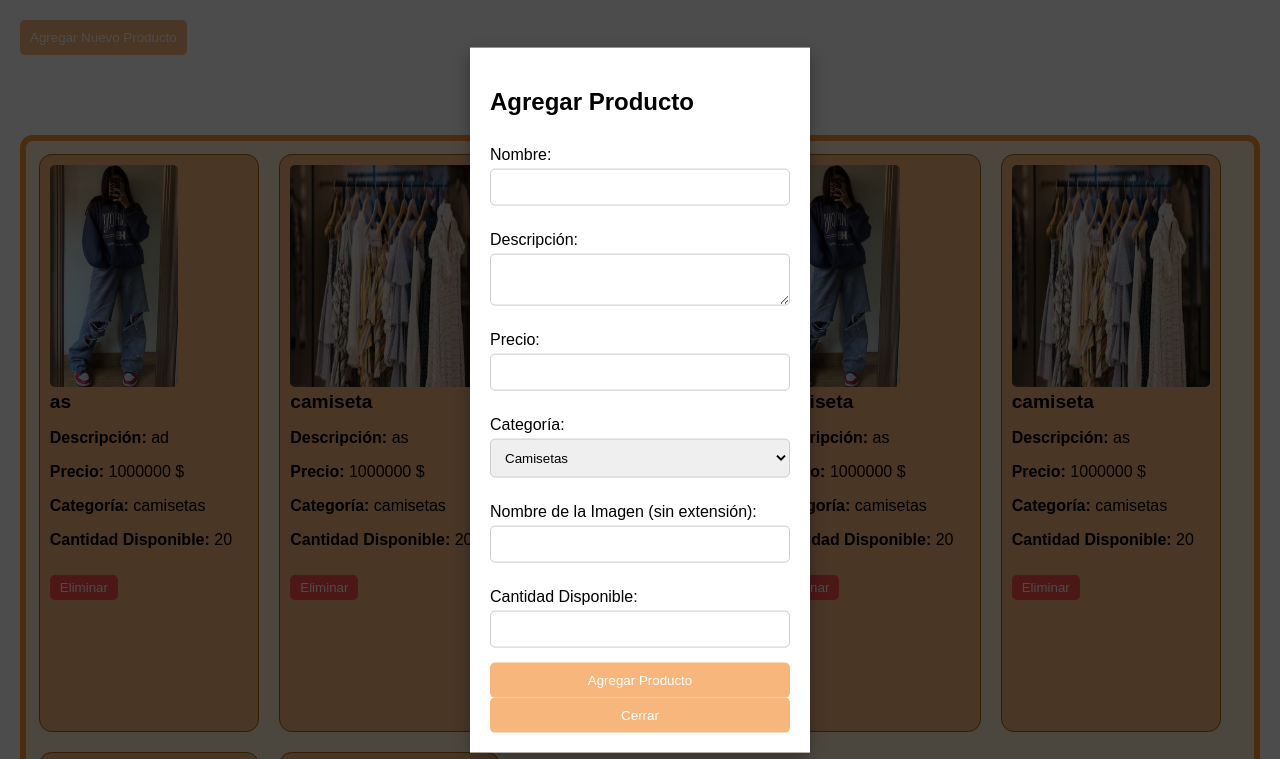
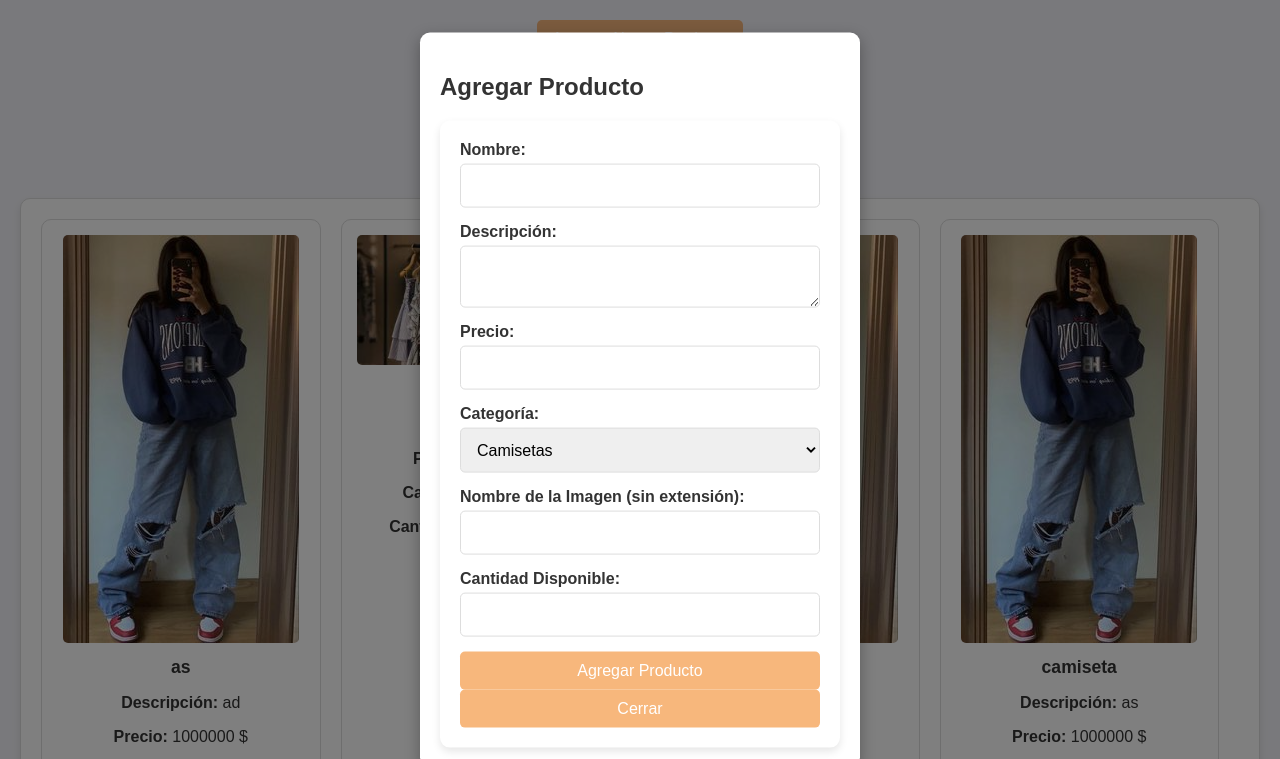
Before and after one commit to EduarChanaga/proyecto_essencia, a plain HTML site: page administrador.html in a window 1280 px wide. Both pictures are taken after a click on the button "Agregar Nuevo Producto". Shown: the top 759 px of the page. Drawn offline with Linux system fonts and the light colour scheme.

Commit message:
feat: :sparkles: cuenta
se creo el comprobante de cuenta y se mejoro el css de la paginal de administrador y la de tienda

```diff
--- a/administrador.html
+++ b/administrador.html
@@ -7,7 +7,7 @@
     <link rel="stylesheet" href="./css/administrador.css">
 </head>
 <body>
-    <button id="agregarNuevoProductoBtn">Agregar Nuevo Producto</button>
+    <center><button id="agregarNuevoProductoBtn">Agregar Nuevo Producto</button></center>
 
     <!-- Ventana emergente -->
     <div class="overlay" id="overlay"></div>
@@ -34,7 +34,7 @@
                 <option value="blusas">Blusas</option>
                 <option value="faldas">Faldas</option>
                 <option value="chaquetas_de_denim">Chaquetas de Denim</option>
-                <option value="abrigo">Abrigo</</option>
+                <option value="abrigo">Abrigo</option>
                 <option value="chalecos">Chalecos</option>
                 <option value="trajes">Trajes</option>
                 <option value="pantalones_cortos">Pantalones Cortos</option>
@@ -62,9 +62,41 @@
     </div>
 
     <div id="cambioResumen"></div>
-    <button id="downloadBtn" style="display:none;">Descargar Productos</button>
+    <center><button id="downloadBtn" style="display:none;">Descargar Productos</button></center>
+
+
 
     <center><h1>Productos</h1></center>
+     <!-- Filtro por Categoría -->
+     <center>
+        <label for="filterCategory">Filtrar por Categoría:</label>
+        <select id="filterCategory">
+            <option value="all">Todos</option>
+            <option value="camisetas">Camisetas</option>
+            <option value="pantalones">Pantalones</option>
+            <option value="chaquetas">Chaquetas</option>
+            <option value="zapatos">Zapatos</option>
+            <option value="accesorios">Accesorios</option>
+            <option value="camisas">Camisas</option>
+            <option value="blusas">Blusas</option>
+            <option value="faldas">Faldas</option>
+            <option value="chaquetas_de_denim">Chaquetas de Denim</option>
+            <option value="abrigo">Abrigo</option>
+            <option value="chalecos">Chalecos</option>
+            <option value="trajes">Trajes</option>
+            <option value="pantalones_cortos">Pantalones Cortos</option>
+            <option value="leggings">Leggings</option>
+            <option value="bufandas">Bufandas</option>
+            <option value="guantes">Guantes</option>
+            <option value="sombreros">Sombreros</option>
+            <option value="gorros">Gorros</option>
+            <option value="cinturones">Cinturones</option>
+            <option value="calcetines">Calcetines</option>
+            <option value="ropa_de_deporte">Ropa de Deporte</option>
+            <option value="batas">Batas</option>
+            <option value="ropas_de_cama">Ropas de Cama</option>
+        </select>
+    </center>
     <div id="productosContainer"></div>
 
     <script>
@@ -183,11 +215,13 @@
             actualizarResumen();
         });
 
-        function mostrarProductos() {
+        function mostrarProductos(categoriaFiltro = 'all') {
             const productosContainer = document.getElementById('productosContainer');
             productosContainer.innerHTML = '';
 
-            productos.forEach((producto, index) => {
+            const productosFiltrados = categoriaFiltro === 'all' ? productos : productos.filter(p => p.categoria === categoriaFiltro);
+
+            productosFiltrados.forEach((producto, index) => {
                 const productoDiv = document.createElement('div');
                 productoDiv.className = 'producto';
                 productoDiv.innerHTML = `
@@ -202,6 +236,12 @@
                 productosContainer.appendChild(productoDiv);
             });
         }
+
+        // Manejar cambio en el filtro de categoría
+        document.getElementById('filterCategory').addEventListener('change', function() {
+            const categoriaSeleccionada = this.value;
+            mostrarProductos(categoriaSeleccionada);
+        });
 
         const agregarNuevoProductoBtn = document.getElementById('agregarNuevoProductoBtn');
         const popup = document.getElementById('popup');
--- a/css/administrador.css
+++ b/css/administrador.css
@@ -1,88 +1,124 @@
+/* Estilos Generales */
 body {
-    font-family: Arial, sans-serif;
+    font-family: 'Arial', sans-serif;
     margin: 20px;
+    background-color: #f4f4f9; /* Color de fondo suave */
+    color: #333; /* Color de texto */
 }
-form {
-    display: flex;
-    flex-direction: column;
-    max-width: 400px;
-}
-label {
-    margin: 10px 0 5px;
-}
-input, select, textarea {
-    padding: 10px;
-    margin-bottom: 15px;
-    border: 1px solid #ccc;
-    border-radius: 5px;
-}
+
+/* Botones */
 button {
-    padding: 10px;
-    background-color: #f7b77c;
+    padding: 10px 15px;
+    background-color: #f7b77c; /* Color de fondo */
     color: white;
     border: none;
     border-radius: 5px;
     cursor: pointer;
+    font-size: 16px;
+    transition: background-color 0.3s ease;
 }
+
 button:hover {
-    background-color: #ff932e;
+    background-color: #ff932e; /* Color de fondo en hover */
 }
+
+/* Formulario */
+form {
+    display: flex;
+    flex-direction: column;
+    max-width: 500px;
+    margin: 0 auto;
+    background-color: #fff; /* Fondo blanco para el formulario */
+    padding: 20px;
+    border-radius: 10px;
+    box-shadow: 0 4px 8px rgba(0, 0, 0, 0.1);
+}
+
+label {
+    margin-bottom: 5px;
+    font-weight: bold;
+}
+
+input, select, textarea {
+    padding: 12px;
+    margin-bottom: 15px;
+    border: 1px solid #ddd;
+    border-radius: 5px;
+    font-size: 16px;
+}
+
+textarea {
+    resize: vertical;
+}
+
+/* Contenedor de Productos */
 #productosContainer {
     display: flex;
     flex-wrap: wrap;
     gap: 20px;
-    background-color: rgb(255, 238, 208);
-    padding: 1vi;
-    border: 0.5vi solid #ff932e;
-    border-radius: 1vi;
+    background-color: #fff;
+    padding: 20px;
+    border: 1px solid #ddd;
+    border-radius: 10px;
+    box-shadow: 0 4px 8px rgba(0, 0, 0, 0.1);
 }
+
 .producto {
-    background-color: #f7b77c;
-    border: 1px solid #9b6a00;
-    border-radius: 1vi;
-    padding: 10px;
-    width: calc(20% - 20px);
-    height: auto;
+    background-color: #fff; /* Fondo blanco para productos */
+    border: 1px solid #ddd;
+    border-radius: 10px;
+    padding: 15px;
+    width: calc(25% - 20px);
     box-sizing: border-box;
+    text-align: center;
+    transition: box-shadow 0.3s ease;
 }
+
+.producto:hover {
+    box-shadow: 0 6px 12px rgba(0, 0, 0, 0.2);
+}
+
 .producto img {
     max-width: 100%;
-    height: 40%;
+    height: auto;
     border-radius: 5px;
 }
 
 .producto h2 {
-    font-size: 1.2em;
-    margin: 0 0 10px;
+    font-size: 1.1em;
+    margin: 10px 0;
 }
 
+/* Botón Eliminar */
 .eliminar-btn {
-    background-color: #ff4c4c;
-    color: white;
+    background-color: #ff4c4c; /* Color de fondo para eliminar */
+    padding: 5px 10px;
     border: none;
     border-radius: 5px;
     cursor: pointer;
-    padding: 5px 10px;
-    margin-top: 10px;
+    font-size: 14px;
+    transition: background-color 0.3s ease;
 }
 
 .eliminar-btn:hover {
-    background-color: #e63a3a;
+    background-color: #e63a3a; /* Color de fondo en hover */
 }
 
-
+/* Ventana Emergente */
 .popup {
     display: none;
     position: fixed;
     top: 50%;
     left: 50%;
     transform: translate(-50%, -50%);
-    background-color: white;
-    box-shadow: 0 5px 15px rgba(0,0,0,0.3);
+    background-color: #fff; /* Fondo blanco para popup */
+    box-shadow: 0 5px 15px rgba(0, 0, 0, 0.3);
     padding: 20px;
     z-index: 1000;
-    width: 300px;
+    width: 400px;
+    border-radius: 10px;
 }
+
 .overlay {
     display: none;
     position: fixed;
@@ -90,6 +126,14 @@ button:hover {
     left: 0;
     width: 100%;
     height: 100%;
-    background: rgba(0, 0, 0, 0.7);
+    background: rgba(0, 0, 0, 0.5);
     z-index: 999;
 }
+
+/* Resumen de Cambios */
+#cambioResumen {
+    margin-top: 20px;
+    font-size: 16px;
+    color: #666;
+    text-align: center;
+}
--- a/css/cliente_login.css
+++ b/css/cliente_login.css
@@ -1,5 +1,5 @@
 body {
-  background: linear-gradient(to bottom, rgb(228, 228, 228), rgb(224, 224, 224));
+  background: rgb(224, 224, 224);
   height: 100%; /* Asegura que el fondo cubra toda la pantalla */
   margin: 0; /* Elimina los márgenes predeterminados del navegador */
 }
```
Also changed, not shown: cliente_login.html (+2 -0 lines), css/tienda.css (+61 -0 lines), tienda.html (+27 -0 lines).
